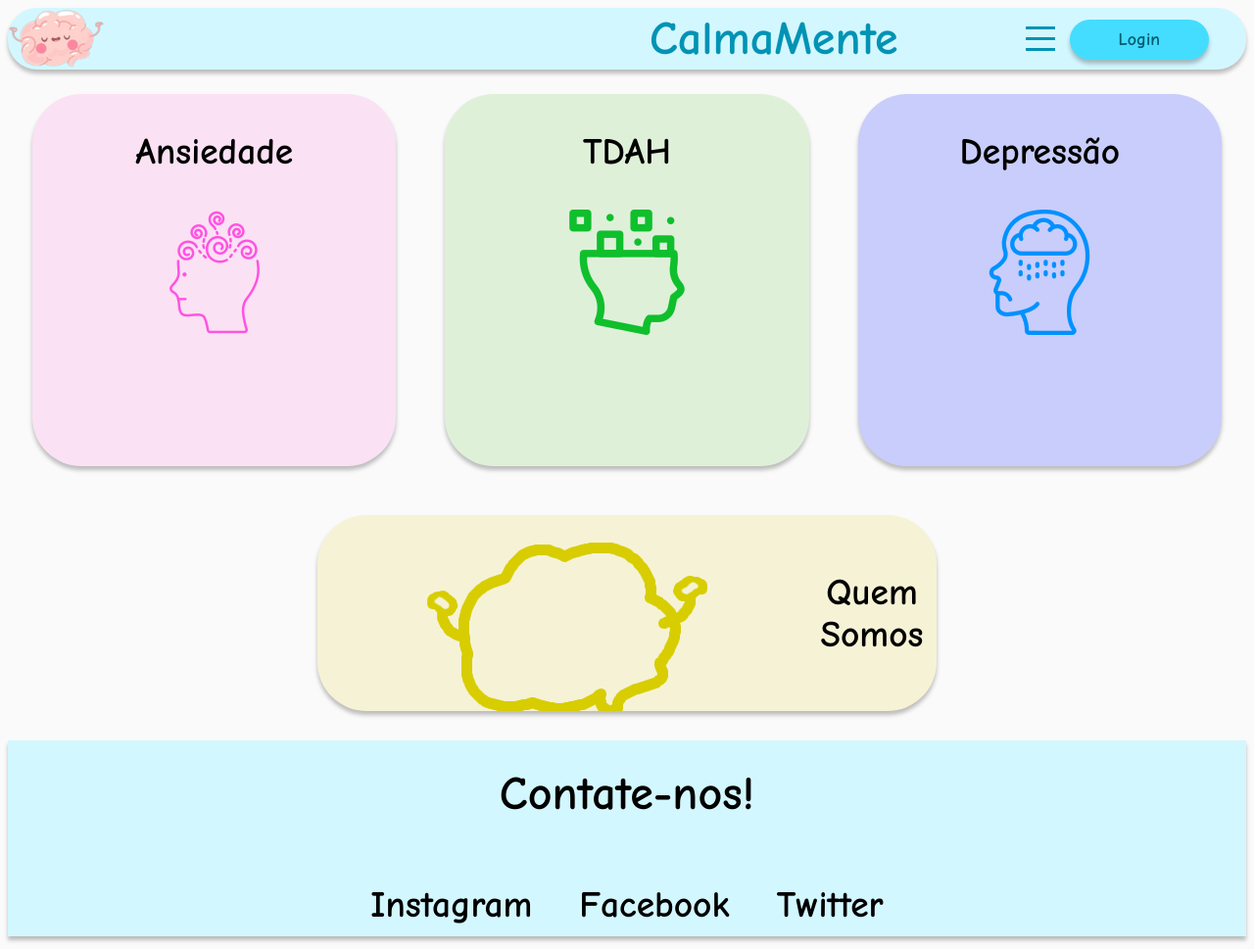
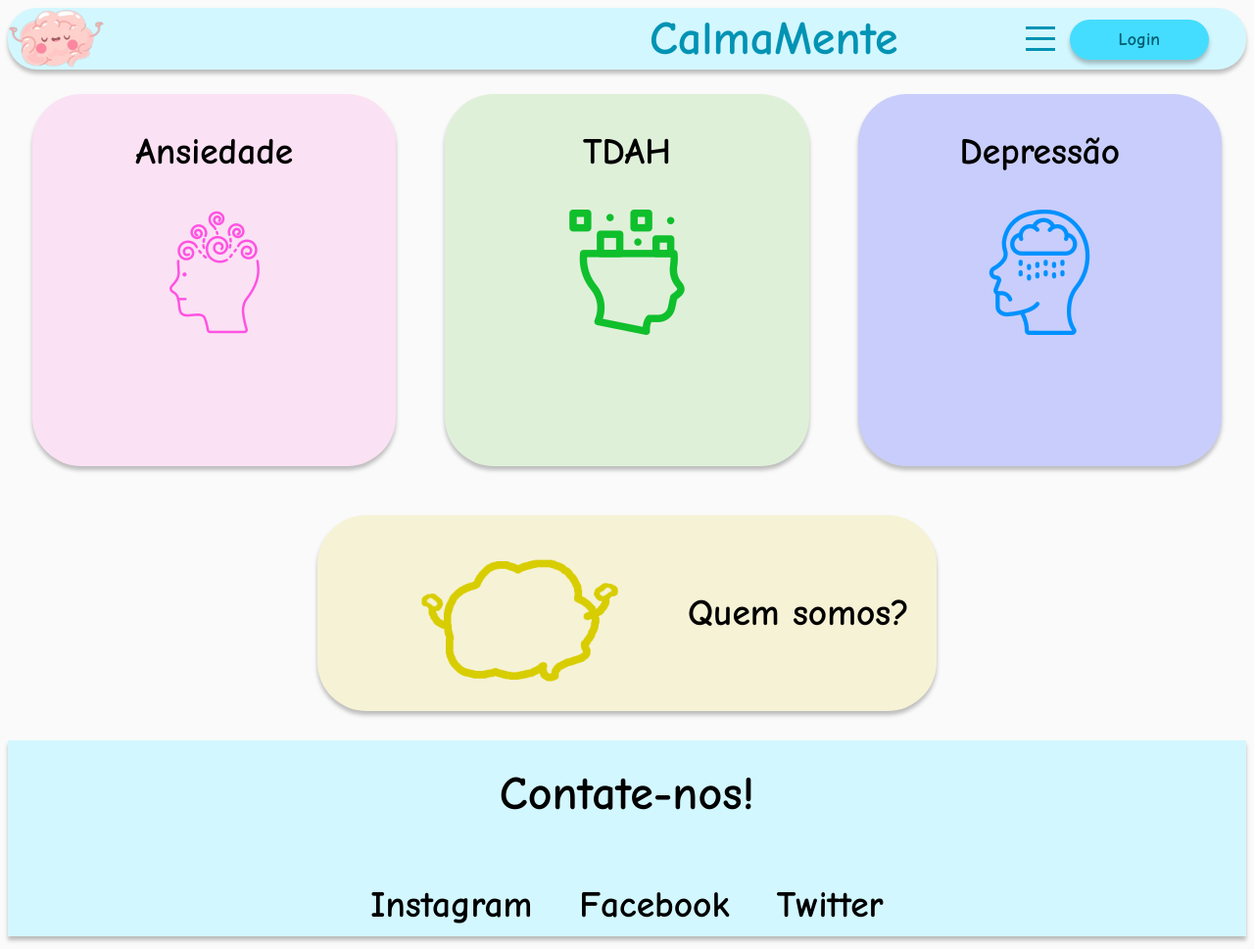
Before and after one commit to YamaokaK/CalmaMente, a plain HTML site: page main/index.html in a window 1280 px wide. Shown: the whole page at 98% size. Drawn offline with Linux system fonts and the light colour scheme.

Commit message:
corrigido alguns bugs

```diff
--- a/main/index.html
+++ b/main/index.html
@@ -51,8 +51,10 @@
             </div>
             </div>
         <div class="bloco_size" id="bloco__somos">
-                <h3>Quem Somos</h3>
-                <img src="/img/logovetoramarelo.png" alt="somos">
+            <h3>Quem somos?</h3>
+            <a href="quemsomos.html">
+                <img src="/img/logovetoramarelo.png" width="350" alt="somos">
+            </a>
         </div>
     </main>
     <footer class="footer">
--- a/script/respiracao.js
+++ b/script/respiracao.js
@@ -45,9 +45,9 @@
             if (contador < totalVoltas) {
               setTimeout(animarRespiracao, 3000); // Tempo de transição entre expiração e inspiração
             }
-          }, 5000); // Tempo de transição entre inspiração e retenção
+          }, 4000); // Tempo de transição entre inspiração e retenção
         }, 2000); // Tempo de retenção da respiração
-      }, 6000); // Tempo de transição entre inspiração e retenção
+      }, 5000); // Tempo de transição entre inspiração e retenção
     }
 
     animarRespiracao();
```
